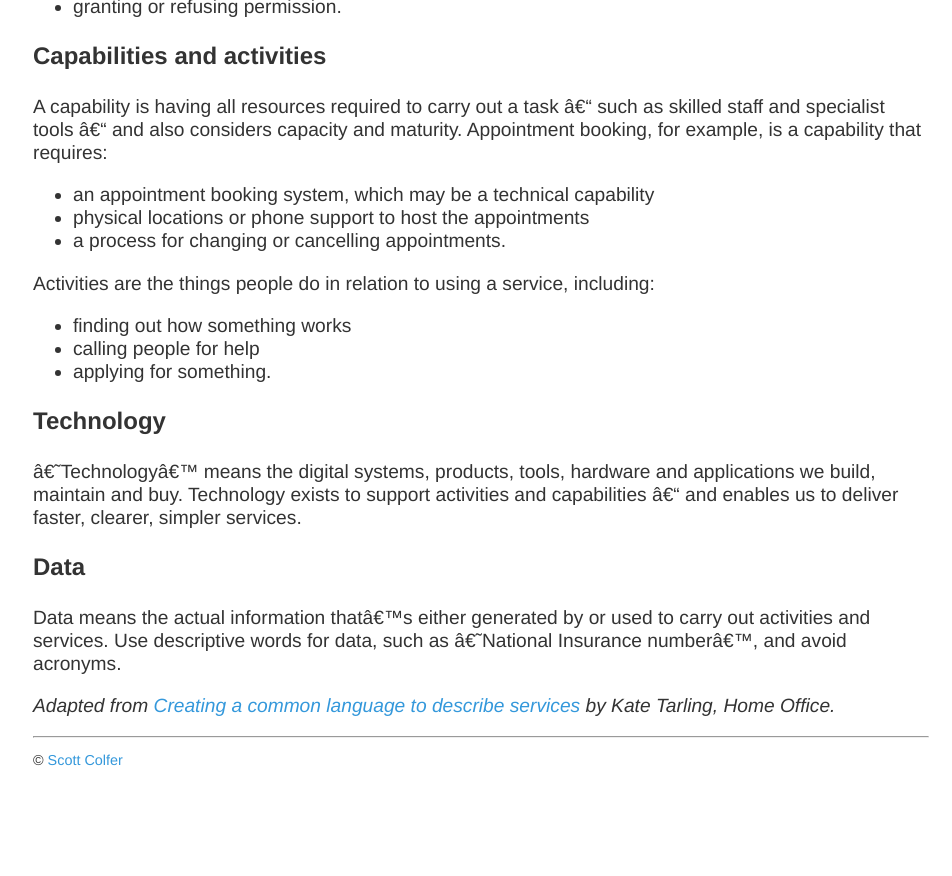
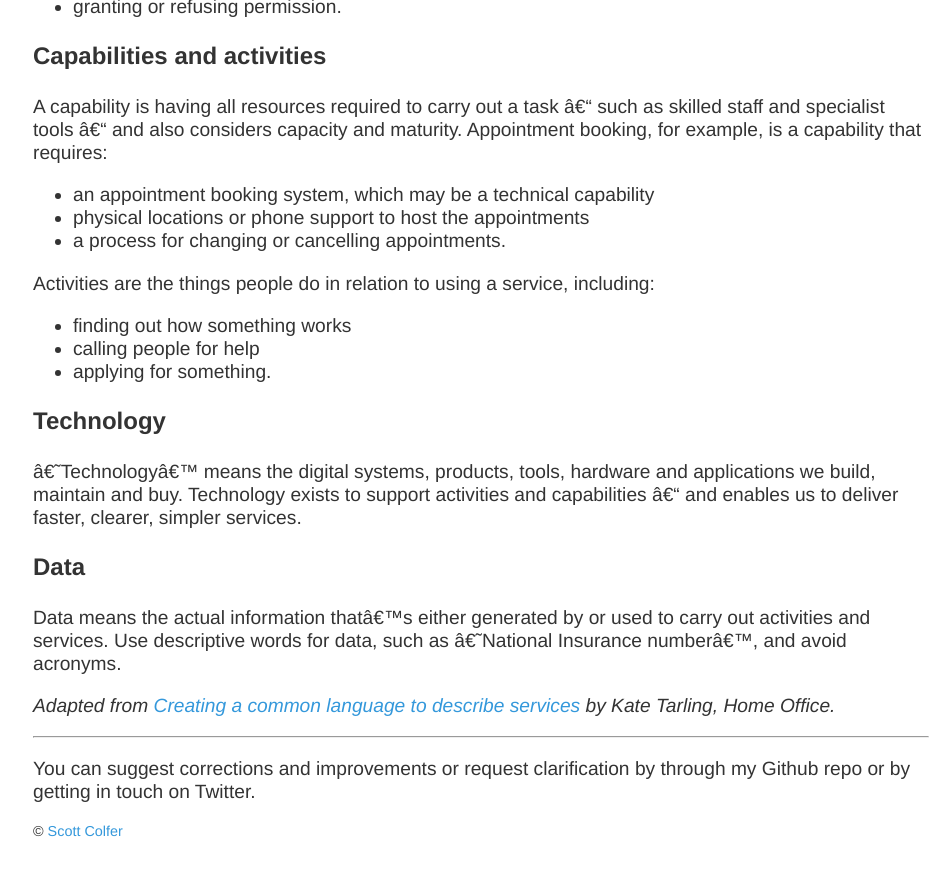
Before and after one commit to scottcolfer/scottcolfer.github.io, a Jekyll site: the page built from _posts/2018-05-14-public-service.md, in a window 1280 px wide and 900 px high, scrolled down 1842 px. Shown: the top 876 px of the window, without its empty margins (159-1111 px from the left). Built offline with Jekyll 4.4.1, drawn with Linux system fonts in a browser that asks for light colours; before the commit the page ends 2672 px from its top, so only the background shows below that.

Commit message:
Update 2018-05-14-public-service.md

```diff
--- a/_posts/2018-05-14-public-service.md
+++ b/_posts/2018-05-14-public-service.md
@@ -75,3 +75,5 @@ Data means the actual information that’s either generated by or used to carry
 *Adapted from [Creating a common language to describe services](https://hodigital.blog.gov.uk/2016/12/21/creating-a-common-language-to-describe-services/) by Kate Tarling, Home Office.*
 
 ---
+
+You can suggest corrections and improvements or request clarification by through my Github repo or by getting in touch on Twitter.
```
